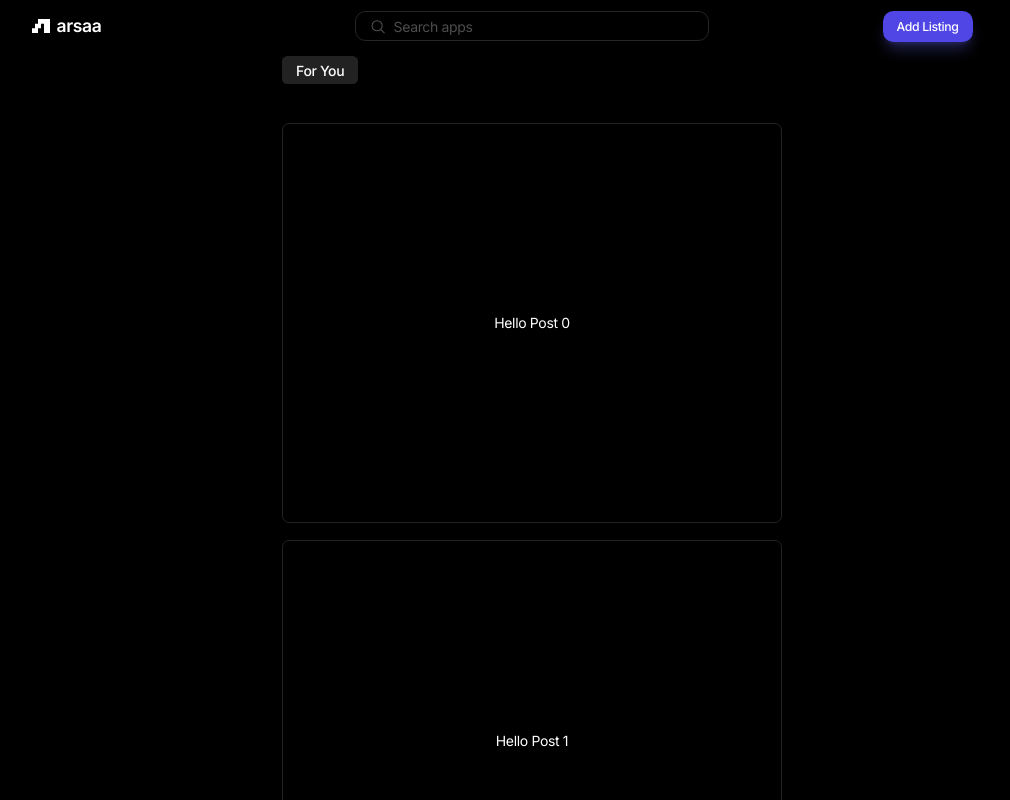
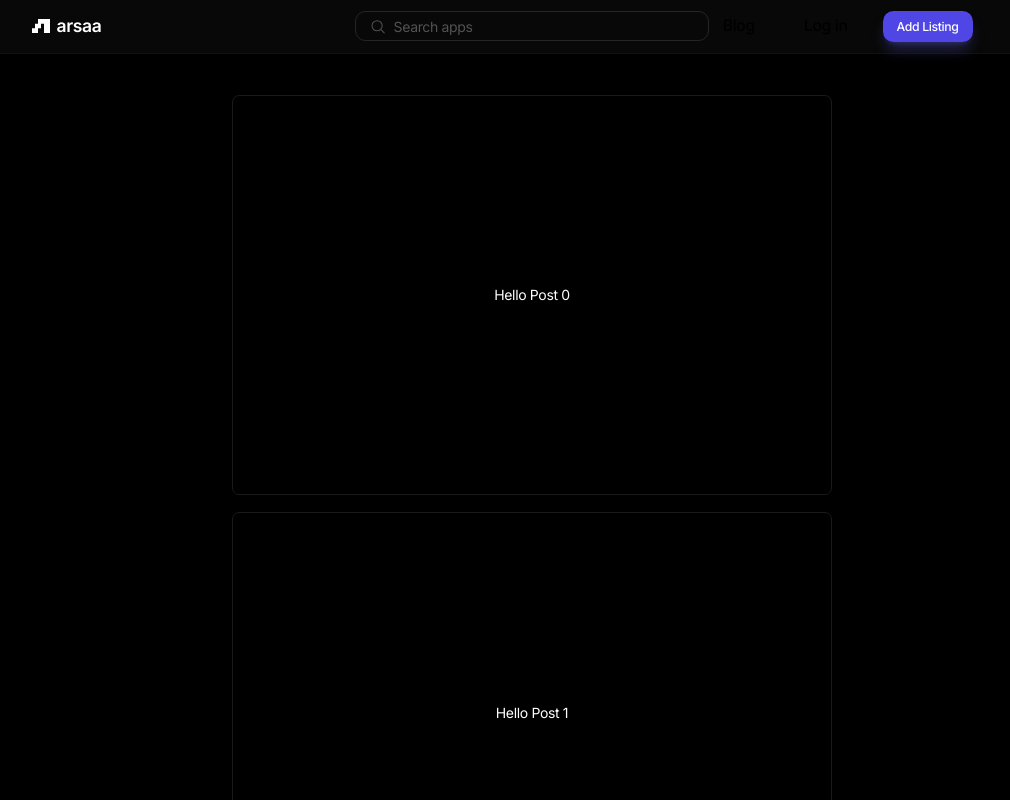
Before and after one commit to hasaansworld/deals-next, a Next.js app: page / in a window 1280 px wide. Shown: the top 800 px of the page, without its empty margins (108-1118 px from the left). Built offline with nearby package versions, Linux system fonts and the light colour scheme.

Commit message:
header and basic layout

```diff
--- a/app/components/header/header.jsx
+++ b/app/components/header/header.jsx
@@ -13,7 +13,7 @@ const Header = () => {
 	console.log(pathName);
 
 	return (
-		<header className="fixed left-0 top-0 z-10 w-full bg-black/10 py-2 backdrop-blur-2xl backdrop-filter">
+		<header className="fixed left-0 right-0 top-0 z-10 border-b border-[#111] bg-[#555]/10 py-2 backdrop-blur-2xl backdrop-filter">
 			<div className="container mx-auto flex items-center px-40">
 				<Link href="/" className="flex-1">
 					<div className="flex items-center gap-2">
--- a/app/layout.js
+++ b/app/layout.js
@@ -14,9 +14,9 @@ export default function RootLayout({ children }) {
 	return (
 		<html lang="en" className={inter.className}>
 			<body className="bg-black">
-				<div className="relative h-screen overflow-hidden">
+				<div className="h-screen overflow-y-auto">
 					<Header />
-					<div className="absolute h-screen w-full overflow-y-auto">
+					<div className="absolute h-screen w-full">
 						{children}
 						<Footer />
 					</div>
--- a/app/page.js
+++ b/app/page.js
@@ -5,15 +5,10 @@ export default function Page() {
 
 	return (
 		<>
-			<div className="relative mt-20 flex flex-col items-center py-10">
-				<div className="fixed top-12 h-auto w-full bg-black/10 p-4 backdrop-blur-2xl backdrop-filter">
-					<div className="mx-auto flex w-[500px] items-center">
-						<p className="rounded-md bg-[#222] px-4 py-1 font-medium text-white">For You</p>
-					</div>
-				</div>
+			<div className="mt-12 flex flex-col items-center py-10">
 				<div className="flex-1 overflow-y-auto">
 					{repeatedContent.map((item, index) => (
-						<div key={index} className="mt-5 flex min-h-[400px] min-w-[500px] items-center justify-center rounded-lg border border-[#222]">
+						<div key={index} className="mt-5 flex min-h-[400px] min-w-[600px] items-center justify-center rounded-lg border border-[#1a1a1a]">
 							<p className="text-white">Hello Post {index}</p>
 						</div>
 					))}
```
